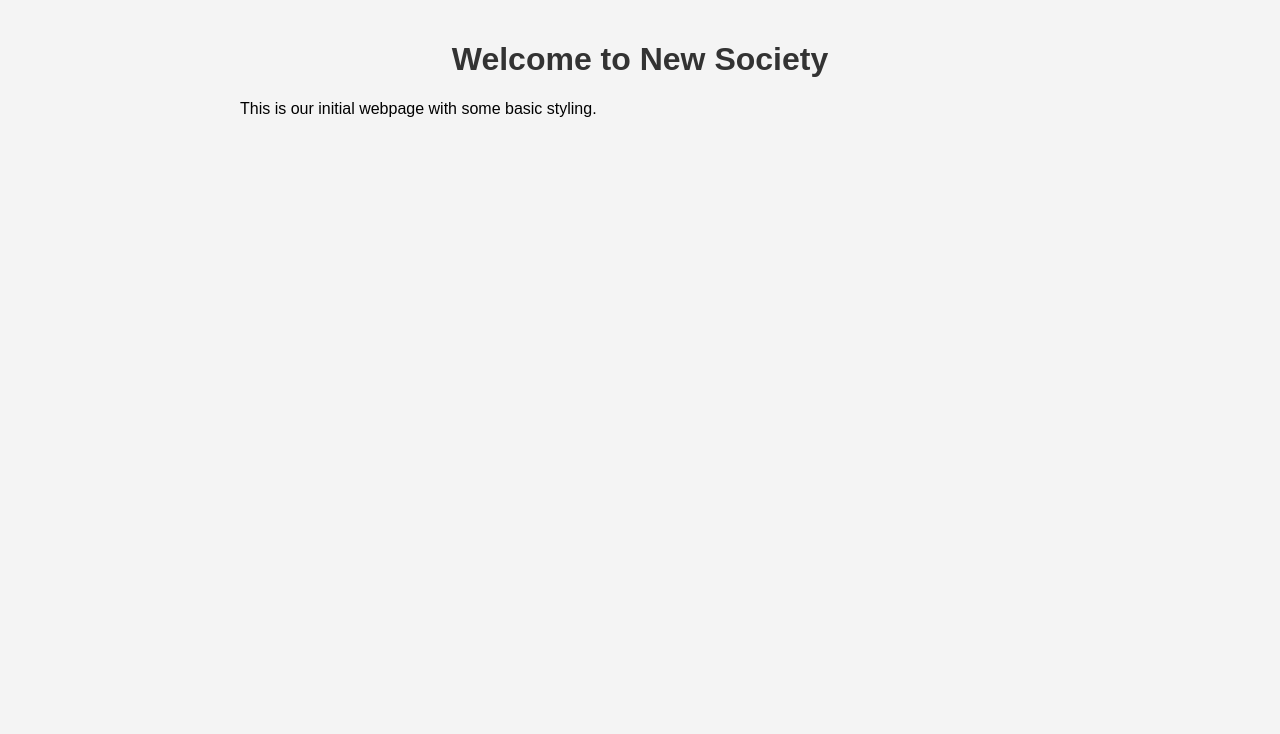
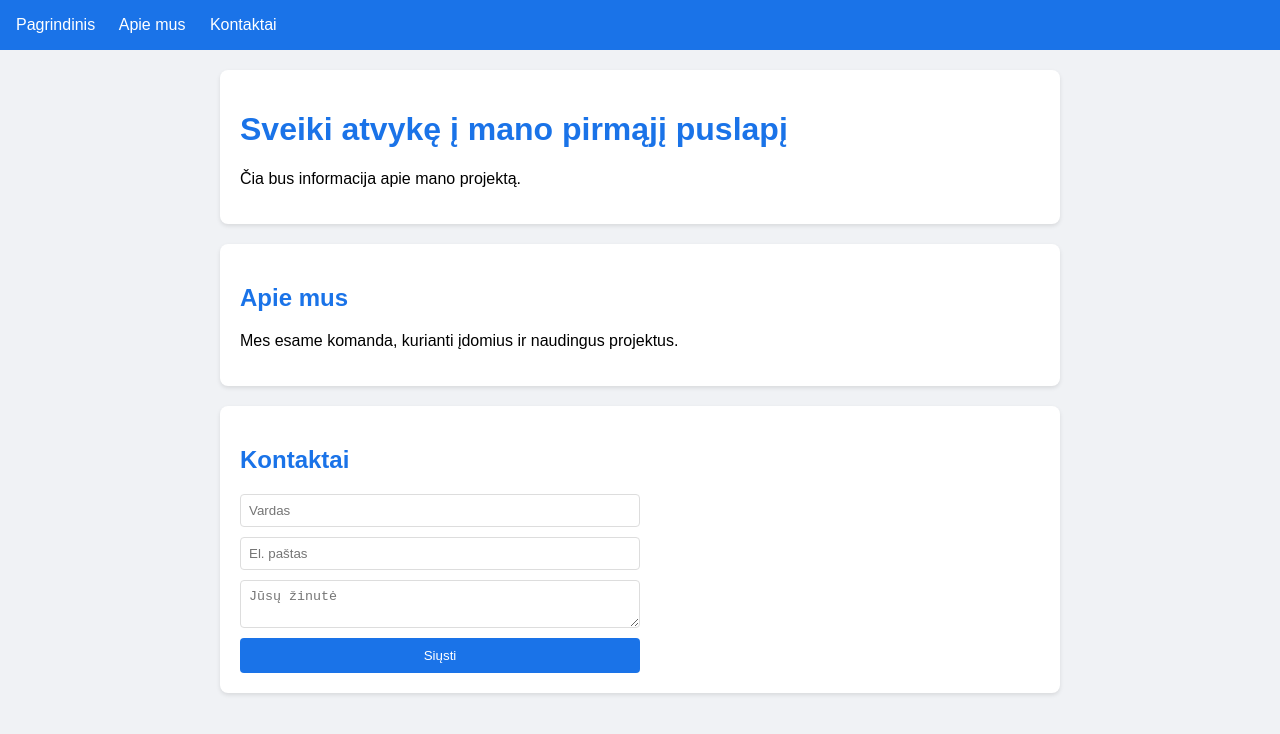
Before and after one commit to Ignatoxxx/new-society-test, a plain HTML site: page index.html in a window 1280 px wide. Drawn offline with Linux system fonts and the light colour scheme.

Commit message:
Update index.html
Atnaujintas puslapio turinys

```diff
--- a/index.html
+++ b/index.html
@@ -1,24 +1,81 @@
 <!DOCTYPE html>
-<html lang="en">
+<html lang="lt">
 <head>
     <meta charset="UTF-8">
-    <title>New Society</title>
+    <meta name="viewport" content="width=device-width, initial-scale=1.0">
+    <title>Mano Puslapis</title>
     <style>
         body {
             font-family: Arial, sans-serif;
+            margin: 0;
+            padding: 0;
+            background-color: #f0f2f5;
+        }
+        nav {
+            background-color: #1a73e8;
+            padding: 1rem;
+        }
+        nav a {
+            color: white;
+            text-decoration: none;
+            margin-right: 20px;
+        }
+        .container {
             max-width: 800px;
-            margin: 0 auto;
+            margin: 20px auto;
             padding: 20px;
-            background-color: #f4f4f4;
+            background-color: white;
+            border-radius: 8px;
+            box-shadow: 0 2px 4px rgba(0,0,0,0.1);
         }
-        h1 {
-            color: #333;
-            text-align: center;
+        h1, h2 {
+            color: #1a73e8;
+        }
+        .contact-form {
+            display: grid;
+            gap: 10px;
+            max-width: 400px;
+        }
+        input, textarea {
+            padding: 8px;
+            border: 1px solid #ddd;
+            border-radius: 4px;
+        }
+        button {
+            background-color: #1a73e8;
+            color: white;
+            border: none;
+            padding: 10px 20px;
+            border-radius: 4px;
+            cursor: pointer;
         }
     </style>
 </head>
 <body>
-    <h1>Welcome to New Society</h1>
-    <p>This is our initial webpage with some basic styling.</p>
+    <nav>
+        <a href="#pagrindinis">Pagrindinis</a>
+        <a href="#apie">Apie mus</a>
+        <a href="#kontaktai">Kontaktai</a>
+    </nav>
+
+    <div class="container" id="pagrindinis">
+        <h1>Sveiki atvykę į mano pirmąjį puslapį</h1>
+        <p>Čia bus informacija apie mano projektą.</p>
+    </div>
+
+    <div class="container" id="apie">
+        <h2>Apie mus</h2>
+        <p>Mes esame komanda, kurianti įdomius ir naudingus projektus.</p>
+    </div>
+
+    <div class="container" id="kontaktai">
+        <h2>Kontaktai</h2>
+        <form class="contact-form">
+            <input type="text" placeholder="Vardas">
+            <input type="email" placeholder="El. paštas">
+            <textarea placeholder="Jūsų žinutė"></textarea>
+            <button type="submit">Siųsti</button>
+        </form>
+    </div>
 </body>
 </html>
```
